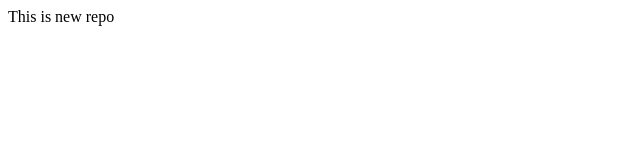
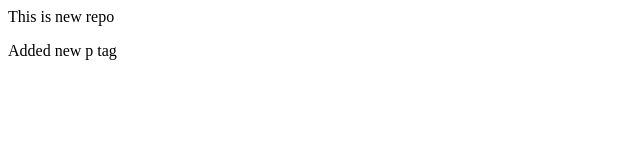
Before and after one commit to dev-raj7/localRepo, a plain HTML site: page index.html in a window 1280 px wide. Shown: the full height of the page, 0-640 px from the left. Drawn offline with Linux system fonts and the light colour scheme.

Commit message:
added new p tag

```diff
--- a/index.html
+++ b/index.html
@@ -1 +1,2 @@
 <p>This is new repo</p>
+<p>Added new p tag</p>
```
